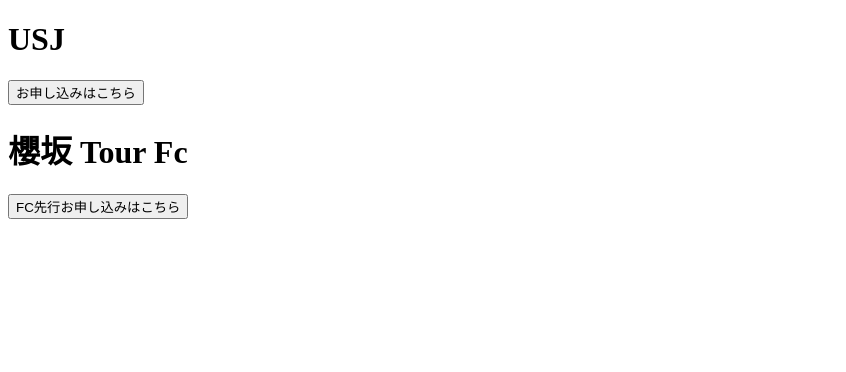
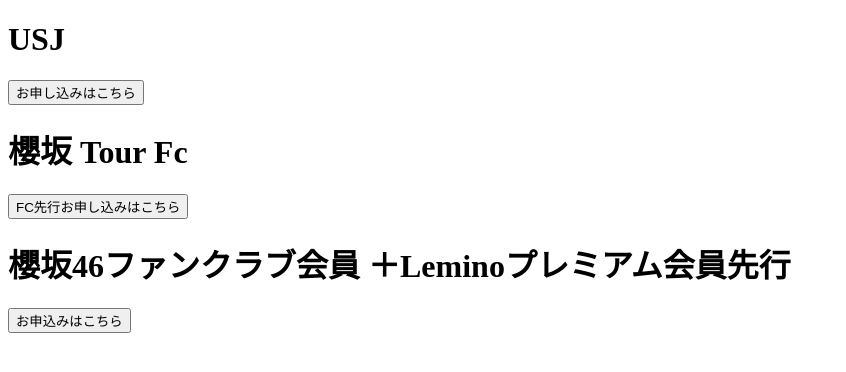
Before and after one commit to chunlau111191/lawson_link_web, a website: page index.html in a window 1280 px wide. Shown: the whole page, without its empty margins (0-846 px from the left). Drawn offline with Linux system fonts and the light colour scheme.

Commit message:
Update index.html

```diff
--- a/index.html
+++ b/index.html
@@ -21,5 +21,13 @@
 <input type="hidden" name="CERK" value="11f3eb2a51f831e769a80aa66668e350">
 <input type="submit" value="FC先行お申し込みはこちら">
 </form>
+    <h1>櫻坂46ファンクラブ会員
+＋Leminoプレミアム会員先行</h1>
+    <div class="ticket-submit">
+                <form action="https://l-tike.com/st1/iehxj606kb3cj59w3dsg" method="POST">
+                <input type="submit" value="お申込みはこちら">
+                <input type="hidden" name="CERK" value="0e79dd7f099501c24fe1eb231bdd8c9b">
+                </form>
+            </div>
   </body>
 </html>
```
